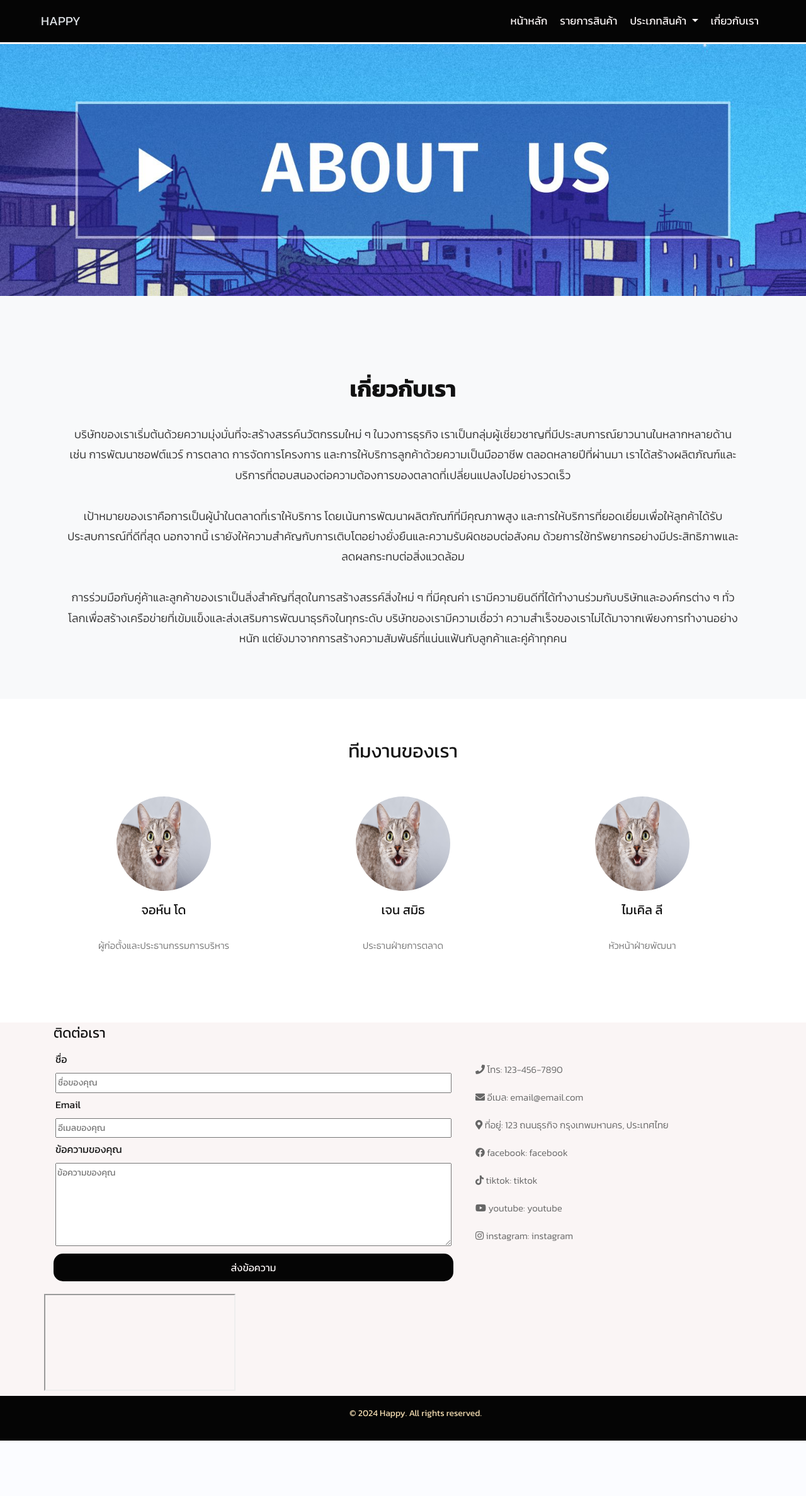
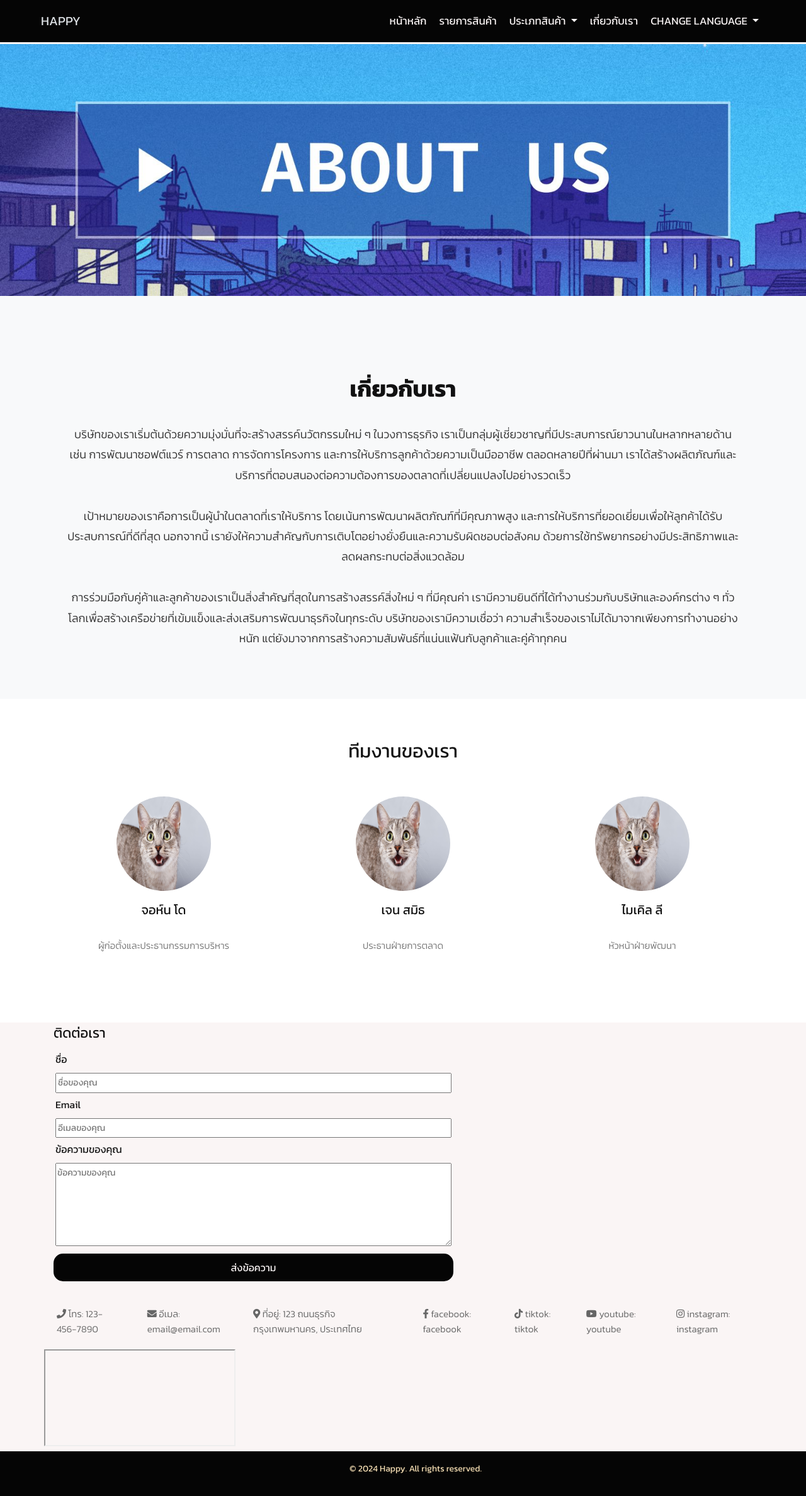
Before and after one commit to Asdzxc2595/Asdzxc2595, a PHP site: page /about_us.php in a window 1280 px wide. Shown: the whole page at 63% size. Before the commit the page ends 2288 px from the top, so only its background shows below. Run offline with PHP 8.4, Linux system fonts and the light colour scheme; some libraries are stand-ins or nearby versions; grey boxes are pictures that could not be loaded.

Commit message:
ad google_translate_element

```diff
--- a/about_us.php
+++ b/about_us.php
@@ -79,6 +79,8 @@
         width: 100%;
         border-radius: 8;
 
+    }.contact-info{
+        display: flex;
     }
     </style>
 </head>
@@ -171,7 +173,7 @@
                 <!-- Right side: Contact Info -->
                 <div class="col-sd">
                     <div class="contact-info">
-                        <p><i class="fas fa-phone"></i> โทร: 123-456-7890</p>
+                    <p><i class="fas fa-phone"></i> โทร: 123-456-7890</p>
                         <p><i class="fas fa-envelope"></i> อีเมล: email@email.com</p>
                         <p><i class="fas fa-map-marker-alt"></i> ที่อยู่: 123 ถนนธุรกิจ กรุงเทพมหานคร, ประเทศไทย</p>
                         <p><i class="fab fa-facebook-f"></i> facebook: facebook</p>
--- a/admin/product_list.php
+++ b/admin/product_list.php
@@ -42,8 +42,8 @@ $products = $stmt->fetchAll(PDO::FETCH_ASSOC);
         rel="stylesheet">
 
     <style>
-    .body {
-        padding-left: 50px;
+    .container-lg {
+        padding: 50px 50px 50px 50px;
     }
 
     .dropdown-filter.show {
@@ -60,7 +60,7 @@ $products = $stmt->fetchAll(PDO::FETCH_ASSOC);
 <body>
     <?php include 'sidebar.php'; ?>
 
-    <div class="container mt-5">
+    <div class="container-lg mt-5">
         <h2>รายการสินค้า</h2>
 
         <table class="table table-striped" id="productTable">
--- a/css/style.css
+++ b/css/style.css
@@ -1116,7 +1116,7 @@ textarea#comment.update_mail::placeholder {
     padding: 5px;
     align-items: baseline;
     justify-content: space-around;
-    flex-direction: column;
+
 
 }
 
--- a/detailproduct.php
+++ b/detailproduct.php
@@ -59,7 +59,10 @@ if (isset($product['dtaill_img_product'])) {
     <link rel="stylesheet" href="css/jquery.mCustomScrollbar.min.css">
     <link rel="stylesheet" href="https://netdna.bootstrapcdn.com/font-awesome/4.0.3/css/font-awesome.css">
     <link rel="stylesheet" href="https://cdnjs.cloudflare.com/ajax/libs/font-awesome/5.15.4/css/all.min.css">
+    <link rel="stylesheet" href="https://netdna.bootstrapcdn.com/font-awesome/4.0.3/css/font-awesome.css">
+    <link rel="stylesheet" href="https://cdnjs.cloudflare.com/ajax/libs/font-awesome/5.15.4/css/all.min.css">
     <script src="https://cdnjs.cloudflare.com/ajax/libs/tinymce/7.3.0/tinymce.min.js" referrerpolicy="origin"></script>
+
     <style>
     .img-fluid-detail {
         display: flex;
--- a/index.php
+++ b/index.php
@@ -34,9 +34,9 @@ $resultNewProducts = $pdo->query($sqlNewProducts);
         rel="stylesheet">
     <link rel="stylesheet" href="https://cdnjs.cloudflare.com/ajax/libs/font-awesome/5.15.4/css/all.min.css">
     <style>
-    body {
+    /* body {
         padding-top: 70px;
-    }
+    } */
 
     .carousel-item .col-md-1 {
         display: flex;
--- a/nav.php
+++ b/nav.php
@@ -1,27 +1,47 @@
 <!DOCTYPE html>
 <html lang="en">
+
 <head>
     <meta charset="utf-8">
     <meta http-equiv="X-UA-Compatible" content="IE=edge">
     <meta name="viewport" content="width=device-width, initial-scale=1, maximum-scale=1">
     <title>Happy</title>
-    <meta name="keywords" content="">
-    <meta name="description" content="">
-    <meta name="author" content="">
     <link rel="stylesheet" type="text/css" href="css/bootstrap.min.css">
     <link rel="stylesheet" type="text/css" href="css/style.css">
     <link rel="stylesheet" href="css/responsive.css">
     <link rel="icon" href="images/fevicon.png" type="image/gif" />
     <link rel="preconnect" href="https://fonts.googleapis.com">
     <link rel="preconnect" href="https://fonts.gstatic.com" crossorigin>
-    <link
-        href="https://fonts.googleapis.com/css2?family=Kanit:ital,wght@0,100;0,200;0,300;0,400;0,500;0,600;0,700;0,800;0,900;1,100;1,200;1,300;1,400;1,500;1,600;1,700;1,800;1,900&display=swap"
-        rel="stylesheet">
+    <link rel="stylesheet" href="https://cdnjs.cloudflare.com/ajax/libs/font-awesome/5.15.4/css/all.min.css">
+    <link rel="stylesheet" href="https://cdnjs.cloudflare.com/ajax/libs/flag-icon-css/3.5.0/css/flag-icon.min.css">
+
+    <link href="https://fonts.googleapis.com/css2?family=Kanit:ital,wght@0,100;0,200;0,300;0,400;0,500;0,600;0,700;0,800;0,900&display=swap" rel="stylesheet">
+    <style>
+        .skiptranslate {
+            display: none;
+        }
+
+        /* ซ่อนตรา Google */
+        .goog-logo-link {
+            display: none !important;
+        }
+
+        /* ปรับขนาดตัวอักษรใน dropdown */
+        .goog-te-menu-value span {
+            font-size: 14px;
+        }
+
+        /* ซ่อนธงชาติ */
+        .goog-te-gadget-icon {
+            display: none !important;
+        }
+    </style>
 </head>
+
 <body>
     <div class="header_section header_bg body-background">
         <div class="container-fluid">
-            <nav class="navbar navbar-expand-lg  bg-light navbar-light ">
+            <nav class="navbar navbar-expand-lg bg-light navbar-light" id="main-navbar">
                 <a class="navbar-brand" href="index.php" id="brand-text">HAPPY</a>
                 <button class="navbar-toggler ml-auto" type="button" data-toggle="collapse" data-target="#navbarSupportedContent" aria-controls="navbarSupportedContent" aria-expanded="false" aria-label="Toggle navigation">
                     <span class="navbar-toggler-icon"></span>
@@ -44,32 +64,79 @@
                                 <a class="dropdown-item" href="producttype.php?type=สินค้า" id="goods-text">สินค้า</a>
                             </div>
                         </li>
-                        <!-- <li class="nav-item">
-                            <a class="nav-link" href="#address" id="address-text">ที่อยู่</a>
-                        </li> -->
                         <li class="nav-item">
                             <a class="nav-link" href="about_us.php" id="address-text">เกี่ยวกับเรา</a>
                         </li>
+                        <!-- Dropdown สำหรับเปลี่ยนภาษา -->
+                        <li class="nav-item dropdown">
+                            <a class="nav-link dropdown-toggle" href="#" id="languageDropdown" role="button" data-toggle="dropdown" aria-haspopup="true" aria-expanded="false">
+                                Change language
+                            </a>
+                            <div class="dropdown-menu" aria-labelledby="languageDropdown">
+                                <a class="dropdown-item" onclick="translateLanguage('th')">
+                                    <span class="flag-icon flag-icon-th"></span> ภาษาไทย
+                                </a>
+                                <a class="dropdown-item"  onclick="translateLanguage('en')">
+                                    <span class="flag-icon flag-icon-us"></span> English
+                                </a>
+                                <a class="dropdown-item"  onclick="translateLanguage('ja')">
+                                    <span class="flag-icon flag-icon-jp"></span> 日本語
+                                </a>
+                                <a class="dropdown-item"  onclick="translateLanguage('ko')">
+                                    <span class="flag-icon flag-icon-kr"></span> 한국어
+                                </a>
+                                <a class="dropdown-item" onclick="translateLanguage('zh-CN')">
+                                    <span class="flag-icon flag-icon-cn"></span> 中文
+                                </a>
+                                <a class="dropdown-item" onclick="translateLanguage('th'),showOriginalText()">
+                                    แสดงข้อความต้นฉบับ
+                                </a>
+                            </div>
+                        </li>
                     </ul>
-                    <!-- <div class="nav-item dropdown ml-3">
-                        <a class="nav-link dropdown-toggle" href="#" id="languageDropdown" role="button" data-toggle="dropdown" aria-haspopup="true" aria-expanded="false">
-                            Language
-                        </a>
-                        <div class="dropdown-menu" aria-labelledby="languageDropdown">
-                            <a class="dropdown-item" href="#" onclick="changeLanguage('en')">English</a>
-                            <a class="dropdown-item" href="#" onclick="changeLanguage('th')">ไทย</a>
-                            <a class="dropdown-item" href="#" onclick="changeLanguage('zh')">中文</a>
-                        </div>
-                    </div> -->
+                    <div id="google_translate_element" style="display:none;"></div>
                 </div>
             </nav>
         </div>
     </div>
 
-    <!-- Include i18next and i18next-browser-languagedetector -->
-    <script src="https://unpkg.com/i18next@21.6.15/i18next.min.js"></script>
-    <script src="https://unpkg.com/i18next-browser-languagedetector@6.1.3/i18nextBrowserLanguageDetector.min.js"></script>
+    <!-- Google Translate API -->
+    <script>
+        function googleTranslateElementInit() {
+            new google.translate.TranslateElement({
+                pageLanguage: 'th'
+            }, 'google_translate_element');
 
+            // Apply the stored language on page load
+            var savedLanguage = localStorage.getItem('selectedLanguage');
+            if (savedLanguage) {
+                translateLanguage(savedLanguage);
+            }
+        }
 
+        function translateLanguage(language) {
+            var selectField = document.querySelector('.goog-te-combo');
+            if (selectField) {
+                selectField.value = language;
+                selectField.dispatchEvent(new Event('change'));
+
+                // Save the selected language to local storage
+                localStorage.setItem('selectedLanguage', language);
+            }
+        }
+
+        function showOriginalText() {
+            var selectField = document.querySelector('.goog-te-combo');
+            if (selectField) {
+
+                selectField.value = 'auto';
+                selectField.dispatchEvent(new Event('change'));
+
+                localStorage.removeItem('selectedLanguage');
+            }
+        }
+    </script>
+    <script src="//translate.google.com/translate_a/element.js?cb=googleTranslateElementInit"></script>
 </body>
+
 </html>
```
Also changed, not shown: test.html (added, +31 -0 lines).
